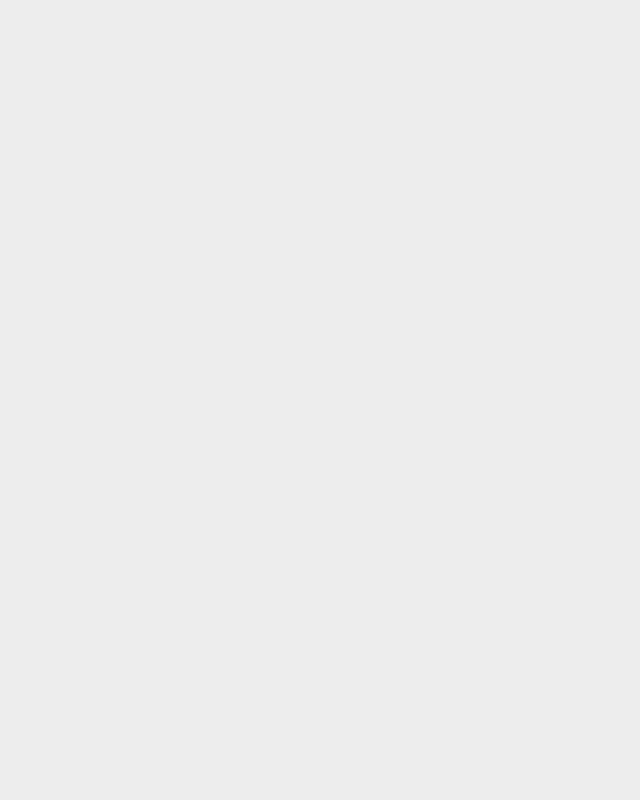
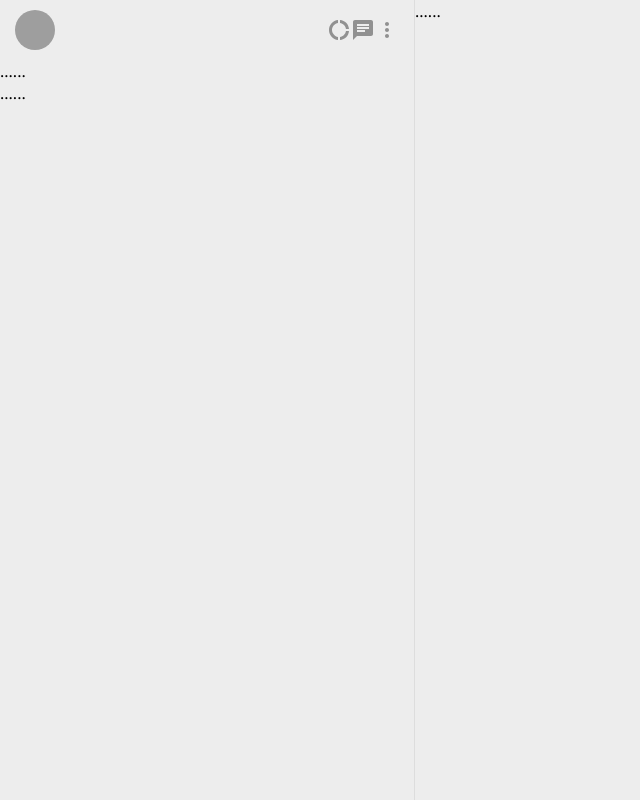
Before and after one commit to T5WEB/whatsappclone, a React (Create React App) app: page / in a window 1280 px wide. Shown: the whole page, without its empty margins (0-640 px from the left). Built offline with nearby package versions, Linux system fonts and the light colour scheme; grey boxes are pictures that could not be loaded.

Commit message:
header--buttons

```diff
--- a/src/App.css
+++ b/src/App.css
@@ -12,3 +12,39 @@
   height: 100vh;
   background-color: #ededed;
 }
+.sidebar {
+  width: 35%;
+  max-width: 415px;
+  display: flex;
+  flex-direction: column;
+  border-right: 1px solid #ddd;
+}
+header {
+  height: 60px;
+  display: flex;
+  justify-content: space-between;
+  align-items: center;
+  padding: 0 15px;
+  flex-direction: row;
+}
+.header--avatar {
+  width: 40px;
+  height: 40px;
+  border-radius: 20px;
+  cursor: pointer;
+}
+.header--buttons {
+  display: flex;
+}
+.header--btn {
+  width: 40;
+  height: 40px;
+  border-radius: 20px;
+  display: flex;
+  justify-content: center;
+  align-items: center;
+  cursor: pointer;
+}
+
+.contentarea {
+}
--- a/src/App.js
+++ b/src/App.js
@@ -1,11 +1,40 @@
 import React from "react";
 import "./App.css";
+
+import DonutLargeIcon from "@material-ui/icons/DonutLarge";
+import ChatIcon from "@material-ui/icons/Chat";
+import MoreVertIcon from "@material-ui/icons/MoreVert";
 
 export default () => {
   return (
     <div className="app-window">
-      <div className="sidebar"></div>
-      <div className="contentarea"></div>
+      <div className="sidebar">
+        <header>
+          <img
+            className="header--avatar"
+            src="https://www.w3schools.com/howto/img_avatar2.png"
+            alt="avatar"
+          />
+
+          <div className="header--buttons">
+            <div className="header--btn">
+              <DonutLargeIcon style={{ color: "#919191" }} />
+            </div>
+
+            <div className="header--btn">
+              <ChatIcon style={{ color: "#919191" }} />
+            </div>
+
+            <div className="header--btn">
+              <MoreVertIcon style={{ color: "#919191" }} />
+            </div>
+          </div>
+        </header>
+
+        <div className="search">......</div>
+        <div className="chatlist">......</div>
+      </div>
+      <div className="contentarea">......</div>
     </div>
   );
 };
```
